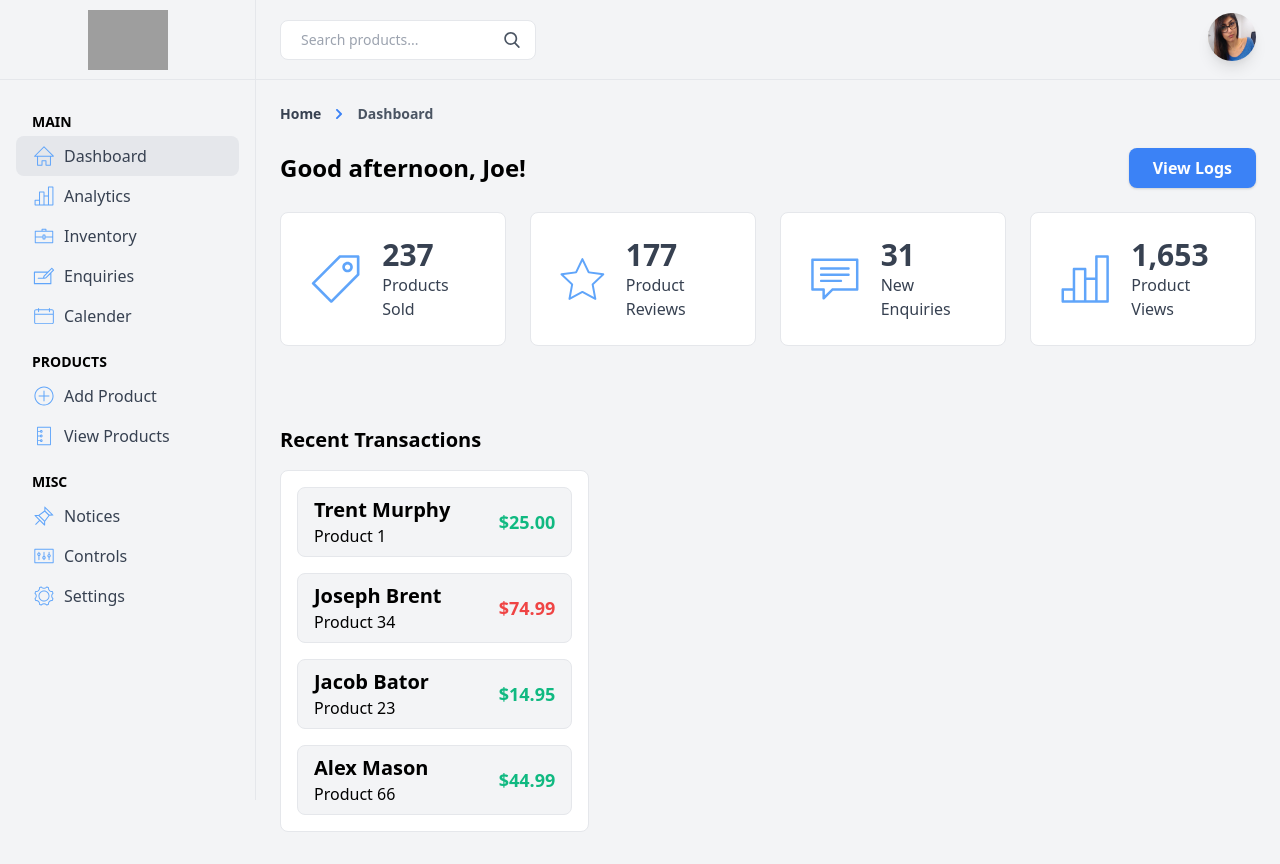
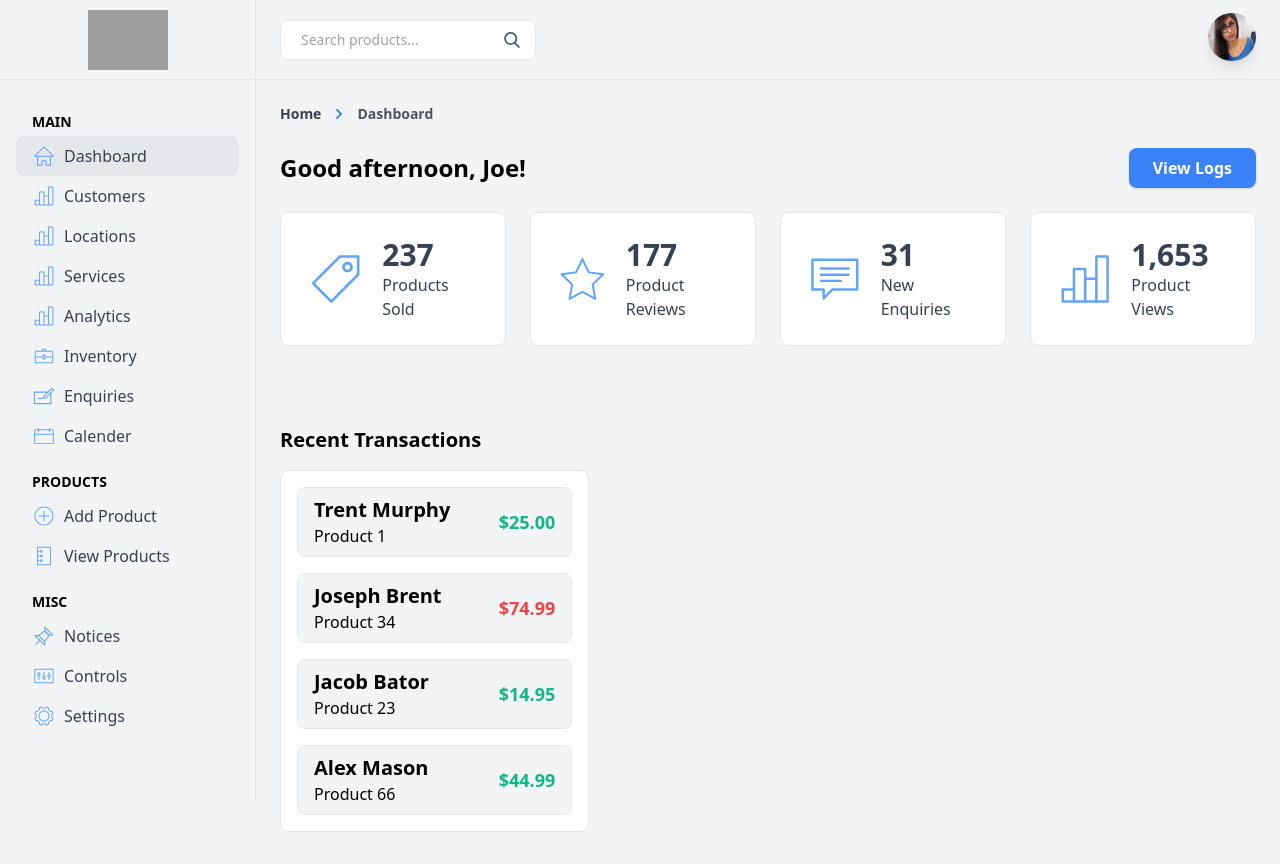
Before and after one commit to lynnmyatminn/react-crud, a React (Create React App) app: page /dashboard in a window 1280 px wide. Shown: the top 864 px of the page. Built offline with nearby package versions, Linux system fonts and the light colour scheme; sample sign-in values are in the browser's storage; grey boxes are pictures that could not be loaded.

Commit message:
sidebar update

```diff
--- a/src/components/Layout/sidebar.js
+++ b/src/components/Layout/sidebar.js
@@ -24,6 +24,24 @@ class SiderBar extends React.Component {
               <path d="M18.121,9.88l-7.832-7.836c-0.155-0.158-0.428-0.155-0.584,0L1.842,9.913c-0.262,0.263-0.073,0.705,0.292,0.705h2.069v7.042c0,0.227,0.187,0.414,0.414,0.414h3.725c0.228,0,0.414-0.188,0.414-0.414v-3.313h2.483v3.313c0,0.227,0.187,0.414,0.413,0.414h3.726c0.229,0,0.414-0.188,0.414-0.414v-7.042h2.068h0.004C18.331,10.617,18.389,10.146,18.121,9.88 M14.963,17.245h-2.896v-3.313c0-0.229-0.186-0.415-0.414-0.415H8.342c-0.228,0-0.414,0.187-0.414,0.415v3.313H5.032v-6.628h9.931V17.245z M3.133,9.79l6.864-6.868l6.867,6.868H3.133z"></path>
             </svg>
             <span className="text-gray-700">Dashboard</span>
+          </div>
+          <div className="w-full flex items-center text-blue-400 h-10 pl-4 hover:bg-gray-200 rounded-lg cursor-pointer">
+            <svg className="h-6 w-6 fill-current mr-2" viewBox="0 0 20 20">
+              <path d="M17.431,2.156h-3.715c-0.228,0-0.413,0.186-0.413,0.413v6.973h-2.89V6.687c0-0.229-0.186-0.413-0.413-0.413H6.285c-0.228,0-0.413,0.184-0.413,0.413v6.388H2.569c-0.227,0-0.413,0.187-0.413,0.413v3.942c0,0.228,0.186,0.413,0.413,0.413h14.862c0.228,0,0.413-0.186,0.413-0.413V2.569C17.844,2.342,17.658,2.156,17.431,2.156 M5.872,17.019h-2.89v-3.117h2.89V17.019zM9.587,17.019h-2.89V7.1h2.89V17.019z M13.303,17.019h-2.89v-6.651h2.89V17.019z M17.019,17.019h-2.891V2.982h2.891V17.019z"></path>
+            </svg>
+            <span className="text-gray-700">Customers</span>
+          </div>
+          <div className="w-full flex items-center text-blue-400 h-10 pl-4 hover:bg-gray-200 rounded-lg cursor-pointer">
+            <svg className="h-6 w-6 fill-current mr-2" viewBox="0 0 20 20">
+              <path d="M17.431,2.156h-3.715c-0.228,0-0.413,0.186-0.413,0.413v6.973h-2.89V6.687c0-0.229-0.186-0.413-0.413-0.413H6.285c-0.228,0-0.413,0.184-0.413,0.413v6.388H2.569c-0.227,0-0.413,0.187-0.413,0.413v3.942c0,0.228,0.186,0.413,0.413,0.413h14.862c0.228,0,0.413-0.186,0.413-0.413V2.569C17.844,2.342,17.658,2.156,17.431,2.156 M5.872,17.019h-2.89v-3.117h2.89V17.019zM9.587,17.019h-2.89V7.1h2.89V17.019z M13.303,17.019h-2.89v-6.651h2.89V17.019z M17.019,17.019h-2.891V2.982h2.891V17.019z"></path>
+            </svg>
+            <span className="text-gray-700">Locations</span>
+          </div>
+          <div className="w-full flex items-center text-blue-400 h-10 pl-4 hover:bg-gray-200 rounded-lg cursor-pointer">
+            <svg className="h-6 w-6 fill-current mr-2" viewBox="0 0 20 20">
+              <path d="M17.431,2.156h-3.715c-0.228,0-0.413,0.186-0.413,0.413v6.973h-2.89V6.687c0-0.229-0.186-0.413-0.413-0.413H6.285c-0.228,0-0.413,0.184-0.413,0.413v6.388H2.569c-0.227,0-0.413,0.187-0.413,0.413v3.942c0,0.228,0.186,0.413,0.413,0.413h14.862c0.228,0,0.413-0.186,0.413-0.413V2.569C17.844,2.342,17.658,2.156,17.431,2.156 M5.872,17.019h-2.89v-3.117h2.89V17.019zM9.587,17.019h-2.89V7.1h2.89V17.019z M13.303,17.019h-2.89v-6.651h2.89V17.019z M17.019,17.019h-2.891V2.982h2.891V17.019z"></path>
+            </svg>
+            <span className="text-gray-700">Services</span>
           </div>
           <div className="w-full flex items-center text-blue-400 h-10 pl-4 hover:bg-gray-200 rounded-lg cursor-pointer">
             <svg className="h-6 w-6 fill-current mr-2" viewBox="0 0 20 20">
```
